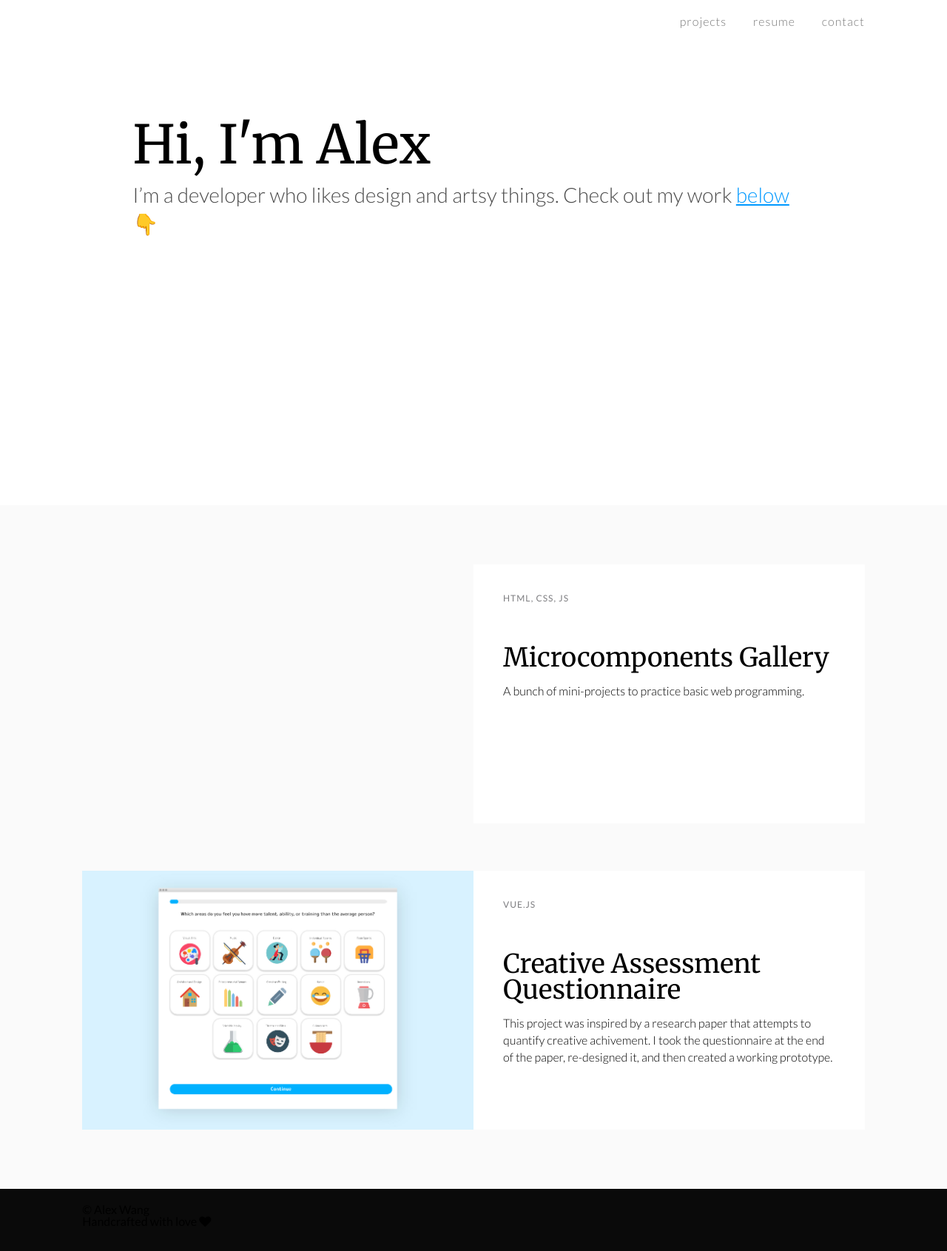
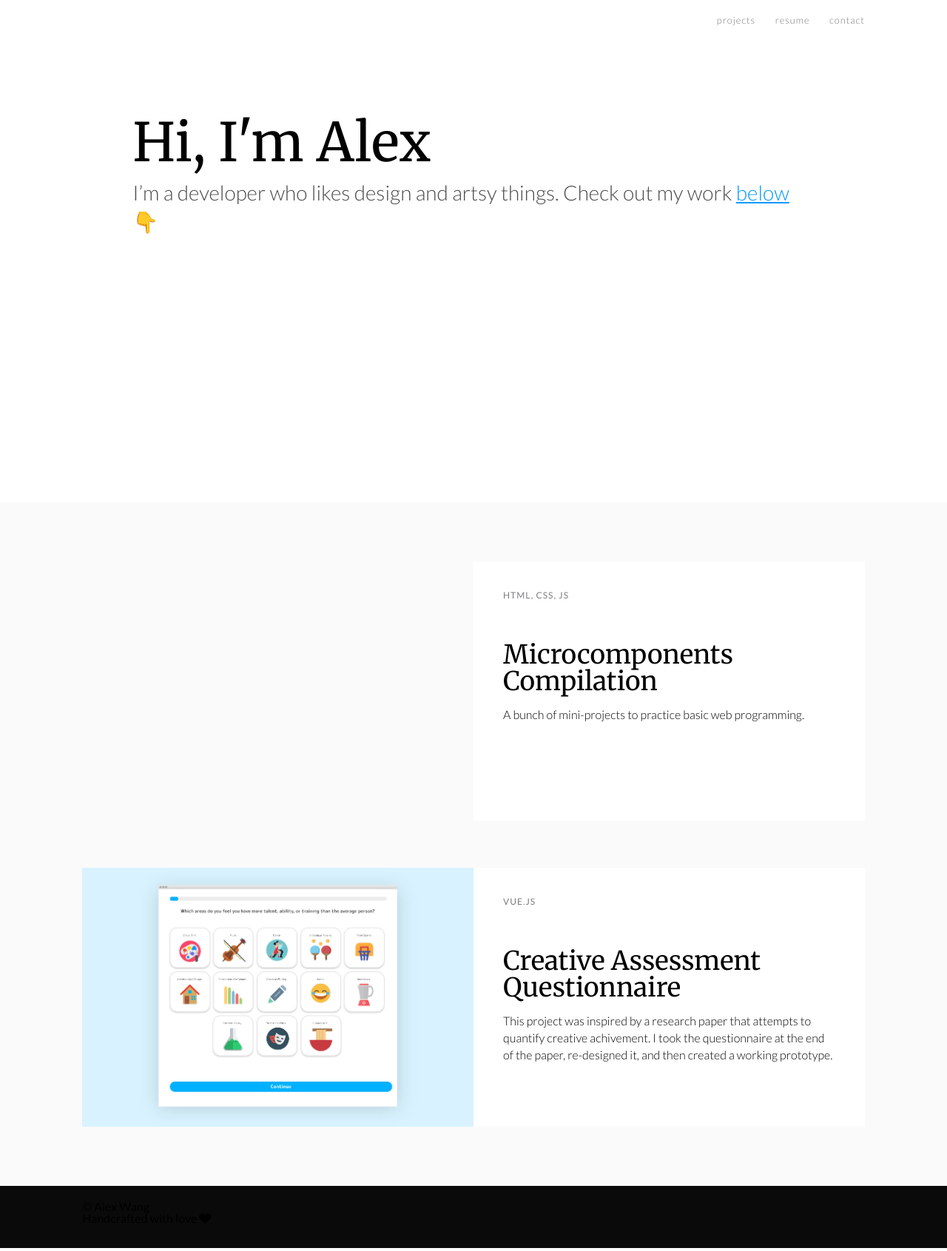
Before and after one commit to awanger/awanger.github.io, a Jekyll site: the page built from index.html, in a window 1280 px wide. Shown: the whole page at 74% size. Built offline with Jekyll 4.4.1, drawn with Linux system fonts in a browser that asks for light colours.

Commit message:
Rename some shit

```diff
--- a/_includes/header.html
+++ b/_includes/header.html
@@ -1,7 +1,6 @@
 <header>
   <div class="container">
     <nav class="navbar">
-      <!-- <a class="navbar-brand" href={% link index.html %}>Alex Wang</a> -->
       <label for="toggle" class="hamburger"><i class="fa fa-bars"></i></label>
       <input type="checkbox" id="toggle">
       <ul class="nav-list">
--- a/assets/css/custom.css
+++ b/assets/css/custom.css
@@ -57,7 +57,7 @@ header {
 
 .nav-link {
     text-transform: lowercase;
-    font-size: 1rem;
+    font-size: 0.8rem;
     font-weight: 300;
     margin-bottom: 12px;
 }
@@ -126,7 +126,7 @@ header {
     .nav-list {
         display: flex;
         justify-content: space-between;
-        width: 250px;
+        width: 200px;
         padding: 0;
     }
 
--- a/index.html
+++ b/index.html
@@ -18,14 +18,14 @@ permalink: /
 </div>
 <section id="portfolio-content">
   <div class="container">
-    <a class="project-link" href={% link projects/micro-gallery.html %}>
+    <a class="project-link" href={% link projects/microcomponents.html %}>
       <div class="project-container">
         <div class="project-preview">
           <!-- <img class="fit-parent" src="assets/img/fallingshapes_preview.svg" alt=""> -->
         </div>
         <div class="project-content fit-parent">
           <div class="subtitle">HTML, CSS, JS</div>
-          <h1 class="project-title">Microcomponents Gallery</h1>
+          <h1 class="project-title">Microcomponents Compilation</h1>
           <p class="project-description">
             A bunch of mini-projects to practice basic web programming.
           </p>
--- a/projects/micro-gallery.html
+++ b/projects/microcomponents.html
@@ -1,12 +1,12 @@
 ---
 layout: default
-permalink: /projects/microcomponents-gallery
+permalink: /projects/microcomponents-compilation
 ---
 
 <section class="project-info">
     <div class="container">
         <div class="text-container">
-            <h1 class="project-title">Microcomponents Gallery</h1>
+            <h1 class="project-title">Microcomponents Compilation</h1>
             <p class="project-text">
                 A bunch of commonly used web components. Think of these as the LEGO blocks that can be used to build any webpage. Originally meant for practice,  I've compiled all of these into a little gallery. The HTML, CSS, and JS for each component are all self-contained to keep things tidy.
             </p>
```
